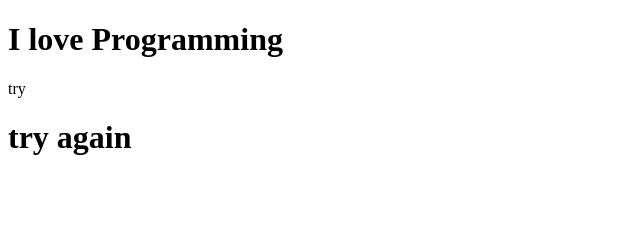
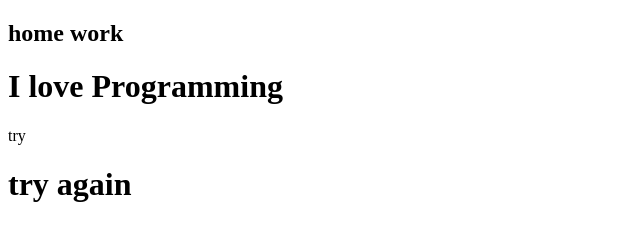
Before and after one commit to maryrosegithub21/learning-git, a plain HTML site: page index.html in a window 1280 px wide. Shown: the whole page, without its empty margins (0-640 px from the left). Drawn offline with Linux system fonts and the light colour scheme.

Commit message:
homework

```diff
--- a/index.html
+++ b/index.html
@@ -7,8 +7,10 @@
 
 </head>
 <body>
+    <h2>home work</h2>
     <h1>I love Programming</h1>
     <p>try</p>
     <h1>try again</h1>
+
 </body>
 </html>
```
